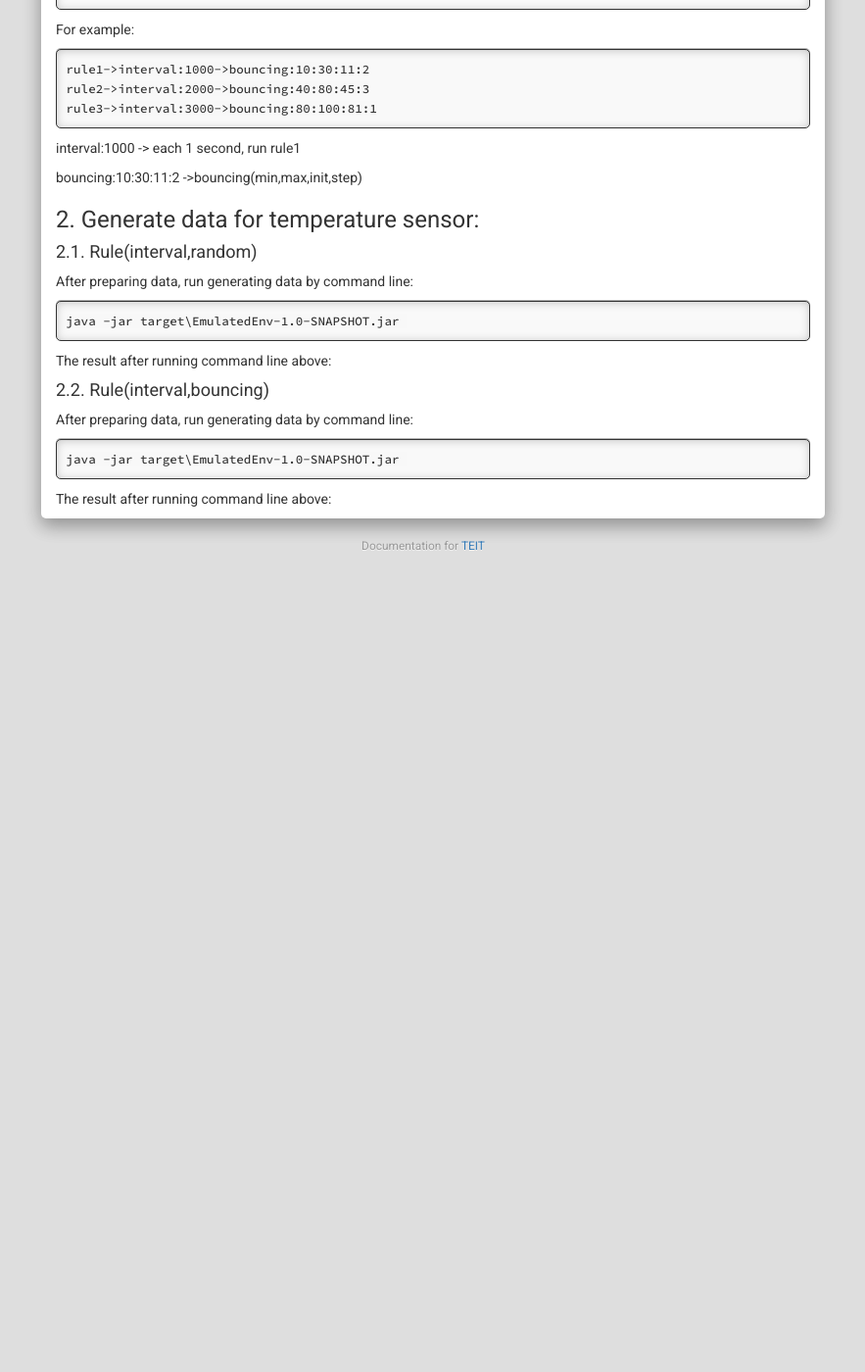
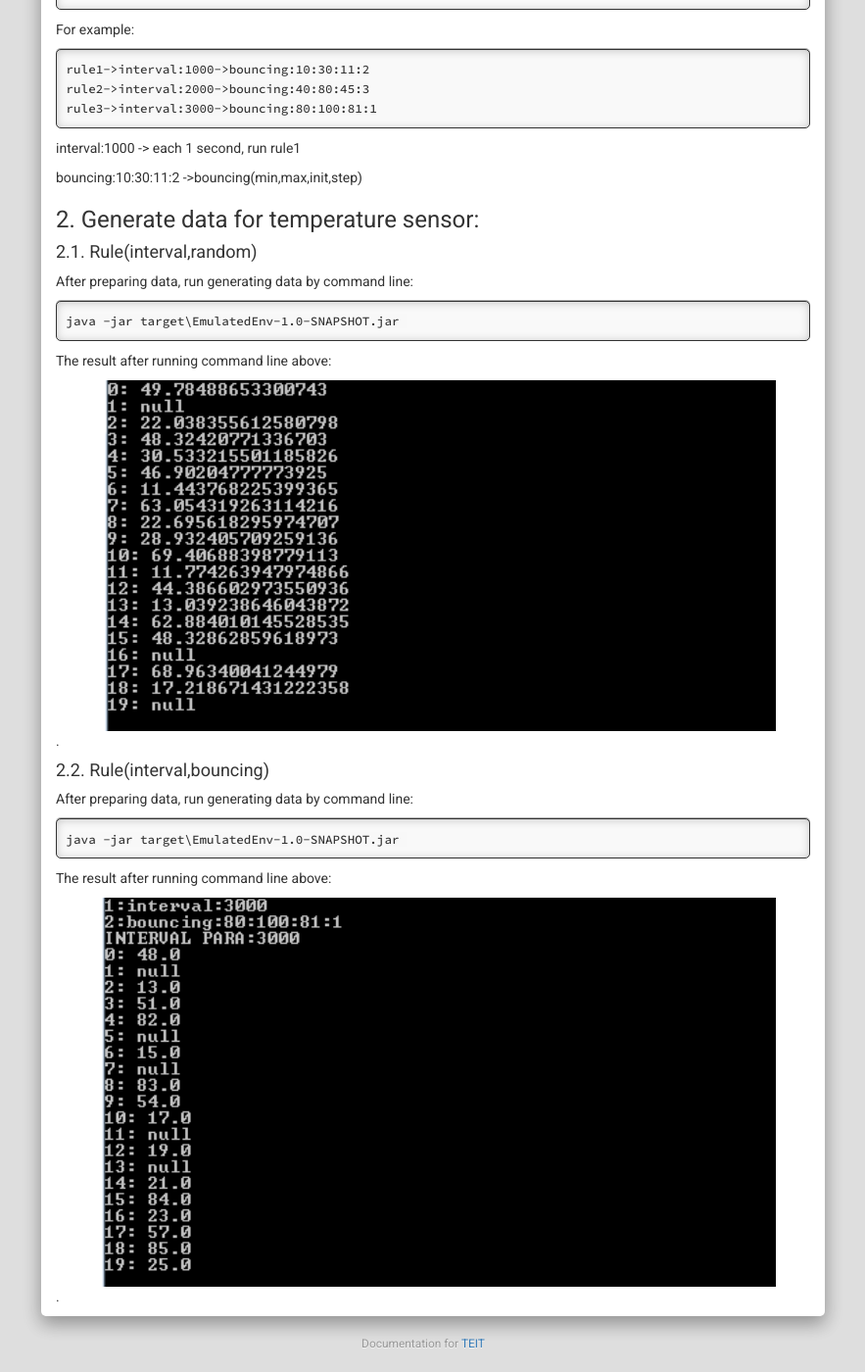
Before and after one commit to EllaPham/TEIT, a Jekyll site: the page built from _posts/2016-08-24-tut-env.md, in a window 1280 px wide and 1400 px high, scrolled down 660 px. Shown: the whole window at 98% size, without its empty margins (208-1091 px from the left). Built offline with Jekyll 4.4.1, drawn with Linux system fonts in a browser that asks for light colours; before the commit the page ends 1246 px from its top, so only the background shows below that.

Commit message:
Update running results

```diff
--- a/_posts/2016-08-24-tut-env.md
+++ b/_posts/2016-08-24-tut-env.md
@@ -50,6 +50,7 @@
 
 The result after running command line above:
 
+![interval random](../images/emultedEnvRandom.png "GenData interval random"){:width="700px"}.
 
 #### 2.2. Rule(interval,bouncing)
 
@@ -58,3 +59,5 @@
     java -jar target\EmulatedEnv-1.0-SNAPSHOT.jar
 
 The result after running command line above:
+
+![interval bouncing](../images/emulatedEnvBouncing.png "GenData interval bouncing"){:width="700px"}.
```
Also changed, not shown: images/emulatedEnvBouncing.png (added), images/emultedEnvRandom.png (added).
